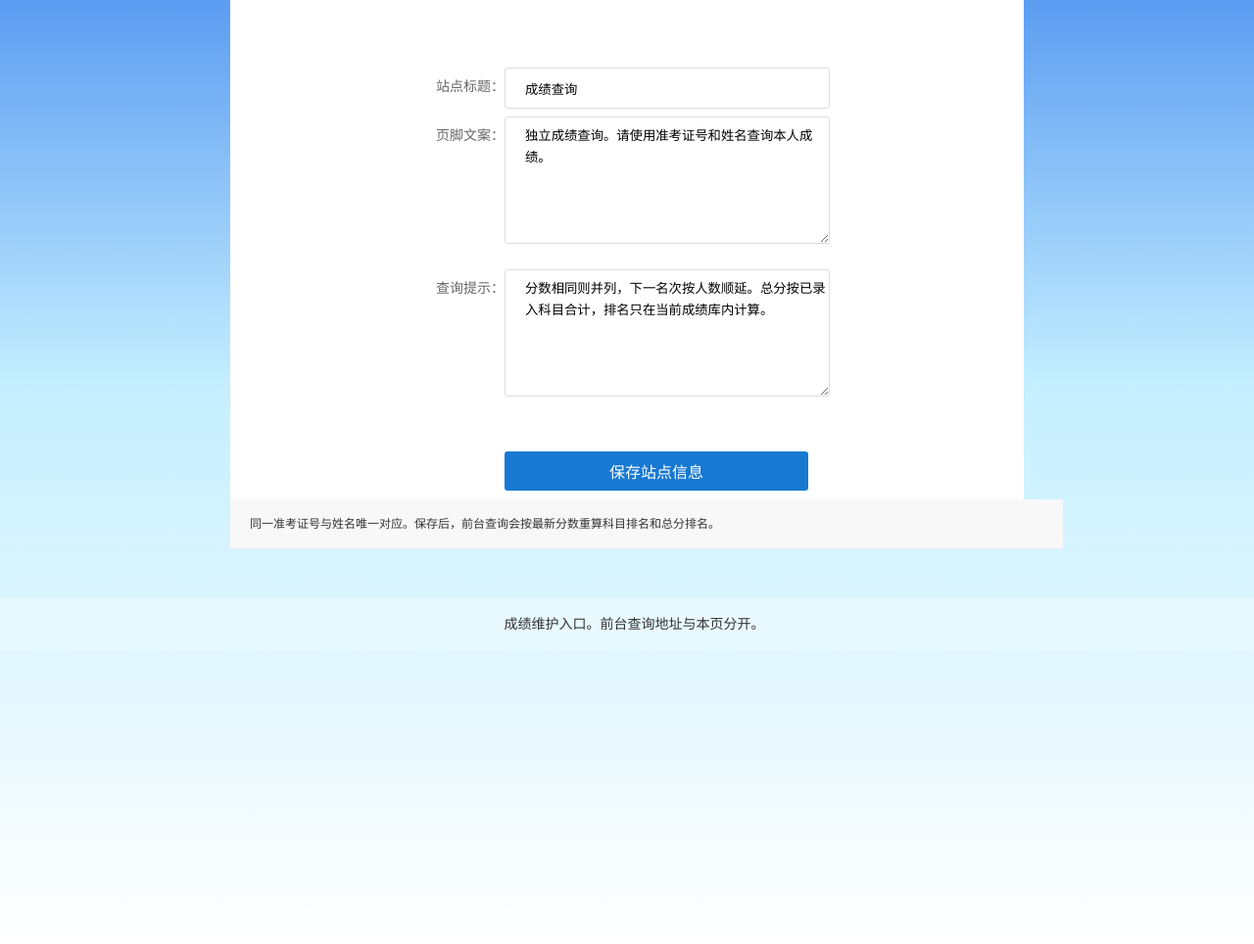
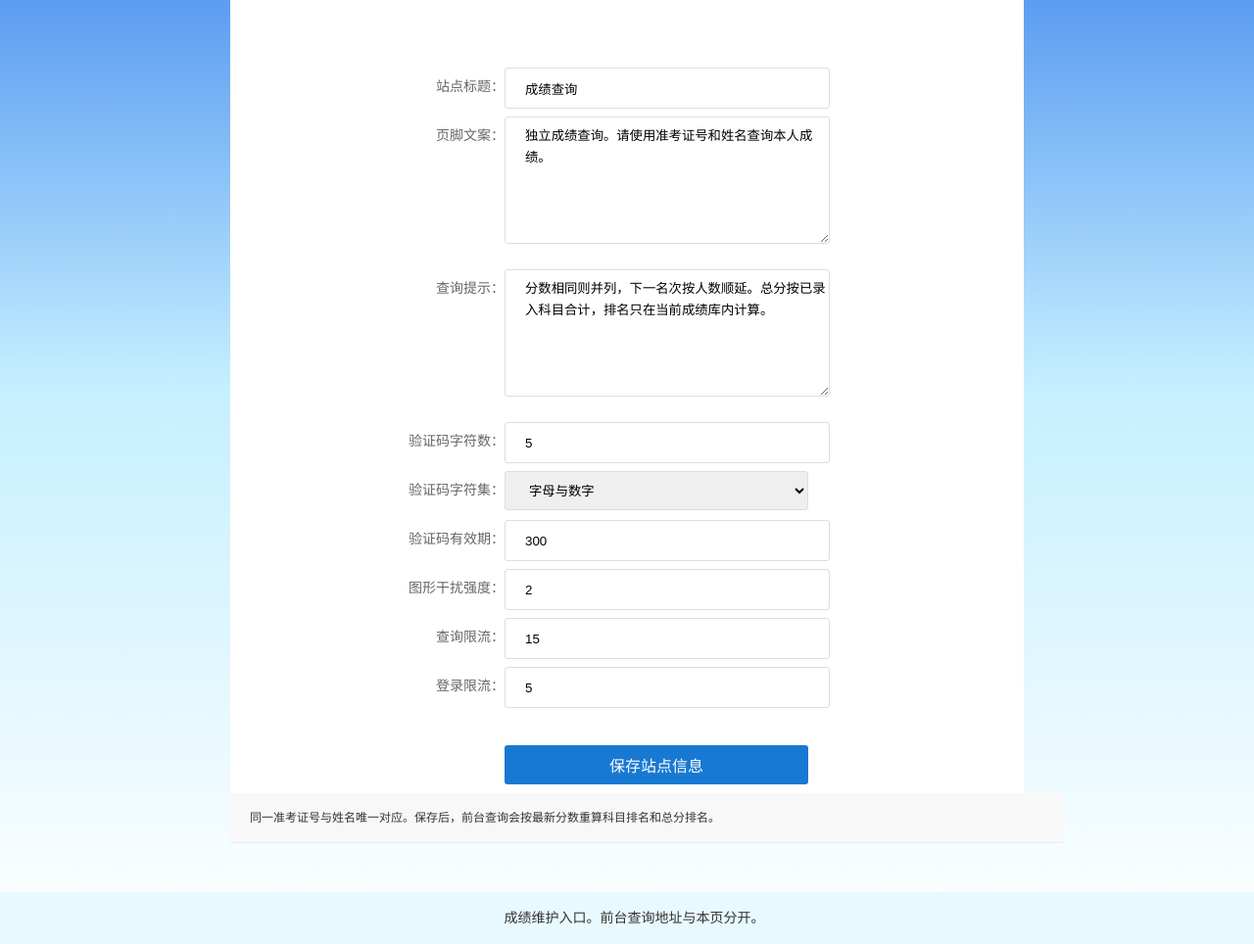
Before and after one commit to jiandan2020/cj, a PHP site: page /admin.php?section=settings in a window 1280 px wide. Shown: the part 175-1139 px from the top of the page at 98% size. Run offline with PHP 8.4, Linux system fonts and the light colour scheme; the visitor is signed in with stand-in values (Sample User, id 1); some libraries are stand-ins or nearby versions.

Commit message:
Make captcha behavior configurable in administration.
Allow site administrators to configure captcha length, character set, expiry, noise, and request limits.

Co-authored-by: jiandan2020 <jiandan2020@users.noreply.github.com>

```diff
--- a/public/admin.php
+++ b/public/admin.php
@@ -22,7 +22,7 @@ if ($_SERVER['REQUEST_METHOD'] === 'POST') {
     if ($action === 'login') {
         $username = trim((string) ($_POST['username'] ?? ''));
         $password = (string) ($_POST['password'] ?? '');
-        if (!rate_limit_allows('admin_login', 5, 600)) {
+        if (!rate_limit_allows('admin_login', max(1, min(20, (int) setting('admin_login_limit', '5'))), 600)) {
             $error = '登录尝试过于频繁，请 10 分钟后再试';
             log_access('admin_rate_limited', $error);
         } elseif (!captcha_ok((string) ($_POST['captcha'] ?? ''))) {
@@ -89,15 +89,33 @@ if ($_SERVER['REQUEST_METHOD'] === 'POST') {
                 $siteTitle = trim((string) ($_POST['site_title'] ?? ''));
                 $siteFooter = trim((string) ($_POST['site_footer'] ?? ''));
                 $queryHint = trim((string) ($_POST['query_hint'] ?? ''));
+                $captchaLength = (int) ($_POST['captcha_length'] ?? 5);
+                $captchaCharset = (string) ($_POST['captcha_charset'] ?? 'alnum');
+                $captchaExpiry = (int) ($_POST['captcha_expiry_seconds'] ?? 300);
+                $captchaNoise = (int) ($_POST['captcha_noise_level'] ?? 2);
+                $publicLimit = (int) ($_POST['public_query_limit'] ?? 15);
+                $loginLimit = (int) ($_POST['admin_login_limit'] ?? 5);
                 if ($siteTitle === '' || mb_strlen($siteTitle) > 40
                     || $siteFooter === '' || mb_strlen($siteFooter) > 150
-                    || $queryHint === '' || mb_strlen($queryHint) > 200) {
+                    || $queryHint === '' || mb_strlen($queryHint) > 200
+                    || $captchaLength < 4 || $captchaLength > 6
+                    || !in_array($captchaCharset, ['alnum', 'digits'], true)
+                    || $captchaExpiry < 60 || $captchaExpiry > 900
+                    || $captchaNoise < 1 || $captchaNoise > 4
+                    || $publicLimit < 1 || $publicLimit > 100
+                    || $loginLimit < 1 || $loginLimit > 20) {
                     throw new InvalidArgumentException('请填写站点信息，并确保长度在允许范围内');
                 }
                 save_settings([
                     'site_title' => $siteTitle,
                     'site_footer' => $siteFooter,
                     'query_hint' => $queryHint,
+                    'captcha_length' => (string) $captchaLength,
+                    'captcha_charset' => $captchaCharset,
+                    'captcha_expiry_seconds' => (string) $captchaExpiry,
+                    'captcha_noise_level' => (string) $captchaNoise,
+                    'public_query_limit' => (string) $publicLimit,
+                    'admin_login_limit' => (string) $loginLimit,
                 ]);
                 $notice = '站点信息已保存';
                 log_access('settings_saved', $notice);
@@ -172,6 +190,12 @@ if ($loggedIn && $section === 'scores' && isset($_GET['edit'])) {
 $creating = $loggedIn && isset($_GET['new']);
 $token = csrf_token();
 $customFields = Scoreboard::queryFields(false);
+$captchaLength = captcha_length();
+$captchaWidth = captcha_image_width();
+$captchaInputWidth = max(80, 305 - $captchaWidth);
+$captchaPattern = setting('captcha_charset', 'alnum') === 'digits'
+    ? '[23456789]{' . $captchaLength . '}'
+    : '[23456789ABCDEFGHJKLMNPQRSTUVWXYZ]{' . $captchaLength . '}';
 
 $formId = $editing['id'] ?? 0;
 $formTicket = $editing['ticket_no'] ?? '';
@@ -234,8 +258,8 @@ if (($creating || $editing) && $error !== '' && $_SERVER['REQUEST_METHOD'] === '
                     <div class="ckbd">
                         <div class="ckleft">验证码：</div>
                         <div class="ckright">
-                            <input id="captcha" name="captcha" class="code" type="text" maxlength="5" pattern="[23456789ABCDEFGHJKLMNPQRSTUVWXYZ]{5}" required placeholder="请输入图形验证码" autocomplete="off" style="text-transform:uppercase">
-                            <img class="img-verifycode" id="captcha-image" src="captcha.php" alt="点击刷新验证码" title="点击刷新验证码">
+                            <input id="captcha" name="captcha" class="code" type="text" maxlength="<?= $captchaLength ?>" pattern="<?= e($captchaPattern) ?>" required placeholder="请输入图形验证码" autocomplete="off" style="width:<?= $captchaInputWidth ?>px;text-transform:uppercase">
+                            <img class="img-verifycode" id="captcha-image" src="captcha.php" alt="点击刷新验证码" title="点击刷新验证码" style="width:<?= $captchaWidth ?>px">
                         </div>
                     </div>
                     <div class="ckbd mt40">
@@ -361,6 +385,35 @@ if (($creating || $editing) && $error !== '' && $_SERVER['REQUEST_METHOD'] === '
                             <div class="ckleft">查询提示：</div>
                             <div class="ckright"><textarea class="cipnut" name="query_hint" maxlength="200" required><?= e(setting('query_hint')) ?></textarea></div>
                         </div>
+                        <div class="ckbd">
+                            <div class="ckleft">验证码字符数：</div>
+                            <div class="ckright"><input class="cipnut" name="captcha_length" type="number" min="4" max="6" required value="<?= e(setting('captcha_length', '5')) ?>"></div>
+                        </div>
+                        <div class="ckbd">
+                            <div class="ckleft">验证码字符集：</div>
+                            <div class="ckright">
+                                <select class="cselect" name="captcha_charset">
+                                    <option value="alnum"<?= setting('captcha_charset', 'alnum') === 'alnum' ? ' selected' : '' ?>>字母与数字</option>
+                                    <option value="digits"<?= setting('captcha_charset') === 'digits' ? ' selected' : '' ?>>数字</option>
+                                </select>
+                            </div>
+                        </div>
+                        <div class="ckbd">
+                            <div class="ckleft">验证码有效期：</div>
+                            <div class="ckright"><input class="cipnut" name="captcha_expiry_seconds" type="number" min="60" max="900" required value="<?= e(setting('captcha_expiry_seconds', '300')) ?>" placeholder="60 到 900 秒"></div>
+                        </div>
+                        <div class="ckbd">
+                            <div class="ckleft">图形干扰强度：</div>
+                            <div class="ckright"><input class="cipnut" name="captcha_noise_level" type="number" min="1" max="4" required value="<?= e(setting('captcha_noise_level', '2')) ?>" placeholder="1 到 4"></div>
+                        </div>
+                        <div class="ckbd">
+                            <div class="ckleft">查询限流：</div>
+                            <div class="ckright"><input class="cipnut" name="public_query_limit" type="number" min="1" max="100" required value="<?= e(setting('public_query_limit', '15')) ?>" placeholder="每 10 分钟 / IP"></div>
+                        </div>
+                        <div class="ckbd">
+                            <div class="ckleft">登录限流：</div>
+                            <div class="ckright"><input class="cipnut" name="admin_login_limit" type="number" min="1" max="20" required value="<?= e(setting('admin_login_limit', '5')) ?>" placeholder="每 10 分钟 / IP"></div>
+                        </div>
                         <div class="ckbd mt40"><input class="inquire" type="submit" value="保存站点信息"></div>
                     </form>
                 <?php elseif ($section === 'fields'): ?>
--- a/src/bootstrap.php
+++ b/src/bootstrap.php
@@ -140,6 +140,12 @@ function seed_application_data(PDO $pdo): void
         'site_title' => '成绩查询',
         'site_footer' => '独立成绩查询。请使用准考证号和姓名查询本人成绩。',
         'query_hint' => '分数相同则并列，下一名次按人数顺延。总分按已录入科目合计，排名只在当前成绩库内计算。',
+        'captcha_length' => '5',
+        'captcha_charset' => 'alnum',
+        'captcha_expiry_seconds' => '300',
+        'captcha_noise_level' => '2',
+        'public_query_limit' => '15',
+        'admin_login_limit' => '5',
     ];
     $set = $pdo->prepare('INSERT INTO settings (k, v) VALUES (?, ?) ON CONFLICT(k) DO NOTHING');
     foreach ($settings as $key => $value) {
@@ -289,13 +295,26 @@ function captcha_code(): string
 function refresh_captcha(): void
 {
     start_app_session();
-    $alphabet = '23456789ABCDEFGHJKLMNPQRSTUVWXYZ';
+    $alphabet = setting('captcha_charset', 'alnum') === 'digits'
+        ? '23456789'
+        : '23456789ABCDEFGHJKLMNPQRSTUVWXYZ';
+    $length = captcha_length();
     $code = '';
-    for ($i = 0; $i < 5; $i++) {
+    for ($i = 0; $i < $length; $i++) {
         $code .= $alphabet[random_int(0, strlen($alphabet) - 1)];
     }
     $_SESSION['captcha_code'] = $code;
     $_SESSION['captcha_created_at'] = time();
+}
+
+function captcha_length(): int
+{
+    return max(4, min(6, (int) setting('captcha_length', '5')));
+}
+
+function captcha_image_width(): int
+{
+    return max(145, captcha_length() * 31 + 15);
 }
 
 function captcha_ok(string $answer): bool
@@ -305,7 +324,7 @@ function captcha_ok(string $answer): bool
     $createdAt = (int) ($_SESSION['captcha_created_at'] ?? 0);
     $valid = $known !== ''
         && $createdAt > 0
-        && (time() - $createdAt) <= 300
+        && (time() - $createdAt) <= max(60, min(900, (int) setting('captcha_expiry_seconds', '300')))
         && hash_equals($known, strtoupper(trim($answer)));
     refresh_captcha();
     return $valid;
```
Also changed, not shown: public/captcha.php (+4 -3 lines), public/index.php (+9 -3 lines), tests/admin_features_test.php (+17 -0 lines), README.md.
